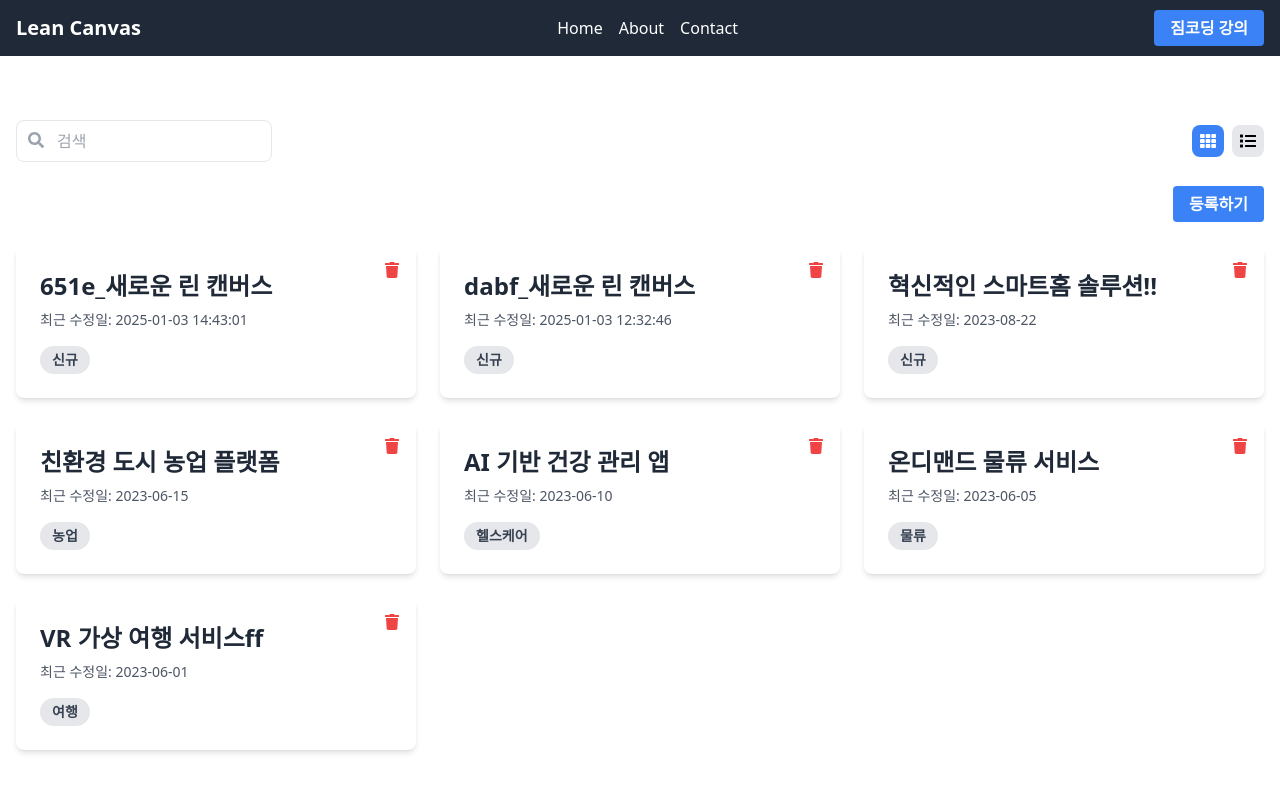
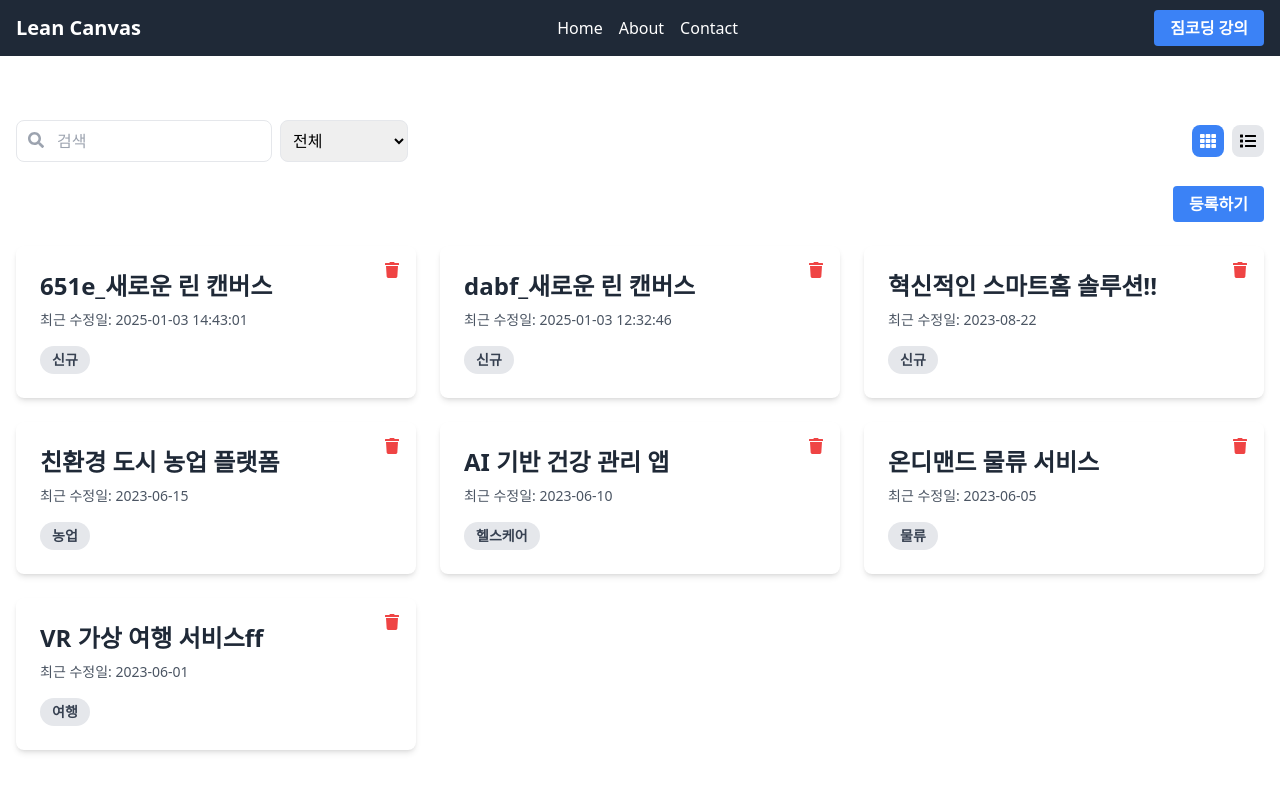
Before and after one commit to barleymilk/lean-canvas-react, a React (Vite) app: page / in a window 1280 px wide. Shown: the top 792 px of the page. Built offline with nearby package versions, Linux system fonts and the light colour scheme; data requests are answered from the project's data file.

Commit message:
검색 필터 리뉴얼

```diff
--- /dev/null
+++ b/src/components/CategoryFilter.jsx
@@ -0,0 +1,23 @@
+function CategoryFilter({ category, onChange }) {
+  const categories = ['신규', '헬스케어', '물류', '여행'];
+
+  return (
+    <select
+      className="border p-2 rounded-lg w-full sm:w-32"
+      value={category}
+      onChange={e => {
+        const val = e.target.value;
+        onChange(val === 'all' ? undefined : val);
+      }}
+    >
+      <option value={'all'}>전체</option>
+      {categories.map(cate => (
+        <option key={cate} value={cate}>
+          {cate}
+        </option>
+      ))}
+    </select>
+  );
+}
+
+export default CategoryFilter;
--- a/src/components/SearchBar.jsx
+++ b/src/components/SearchBar.jsx
@@ -1,6 +1,9 @@
+import { useState } from 'react';
 import { FaSearch } from 'react-icons/fa';
 
-function SearchBar({ searchText = '', setSearchText }) {
+function SearchBar({ searchText = '', onSearch }) {
+  const [localSearchText, setLocalSearchText] = useState(searchText);
+
   return (
     <div className="relative w-full sm:w-64 mb-4 sm:mb-0">
       <input
@@ -8,8 +11,13 @@
         placeholder="검색"
         className="w-full pl-10 pr-4 py-2 border rounded-lg focus:outline-none focus:ring-2 focus:ring-blue-500"
         aria-label="검색"
-        value={searchText}
-        onChange={e => setSearchText(e.target.value)}
+        value={localSearchText}
+        onChange={e => setLocalSearchText(e.target.value)}
+        onKeyDown={e => {
+          if (e.key === 'Enter') {
+            onSearch(localSearchText);
+          }
+        }}
       />
       <FaSearch className="absolute left-3 top-3 text-gray-400" />
     </div>
--- a/src/pages/Home.jsx
+++ b/src/pages/Home.jsx
@@ -9,17 +9,27 @@
 import Button from '../components/Button';
 
 import { useMutation, useQuery, useQueryClient } from '@tanstack/react-query';
+import CategoryFilter from '../components/CategoryFilter';
 
 function Home() {
-  const [searchText, setSearchText] = useState();
+  const [filter, setFilter] = useState({
+    searchText: undefined,
+    category: undefined,
+  });
+  const handleFilter = (key, value) =>
+    setFilter({
+      ...filter,
+      [key]: value,
+    });
   const [isGridView, setIsGridView] = useState(true);
 
   const queryClient = useQueryClient();
 
   // 1] 데이터 조회
   const { data, isLoading, error, refetch } = useQuery({
-    queryKey: ['canvases', searchText],
-    queryFn: () => getCanvases({ title_like: searchText }),
+    queryKey: ['canvases', filter.searchText, filter.category],
+    queryFn: () =>
+      getCanvases({ title_like: filter.searchText, category: filter.category }),
     initialData: [],
   });
 
@@ -51,7 +61,16 @@
   return (
     <>
       <div className="mb-6 flex flex-col sm:flex-row items-center justify-between">
-        <SearchBar searchText={searchText} setSearchText={setSearchText} />
+        <div className="flex gap-2 flex-col w-full sm:flex-row mb-4 sm:mb-0">
+          <SearchBar
+            searchText={filter.searchText}
+            onSearch={val => handleFilter('searchText', val)}
+          />
+          <CategoryFilter
+            category={filter.category}
+            onChange={val => handleFilter('category', val)}
+          />
+        </div>
         <ViewToggle isGridView={isGridView} setIsGridView={setIsGridView} />
       </div>
       <div className="flex justify-end mb-6">
@@ -65,7 +84,7 @@
         <CanvasList
           filteredData={data}
           isGridView={isGridView}
-          searchText={searchText}
+          searchText={filter.searchText}
           onDeleteItem={handleDeleteItem}
         />
       )}
```
